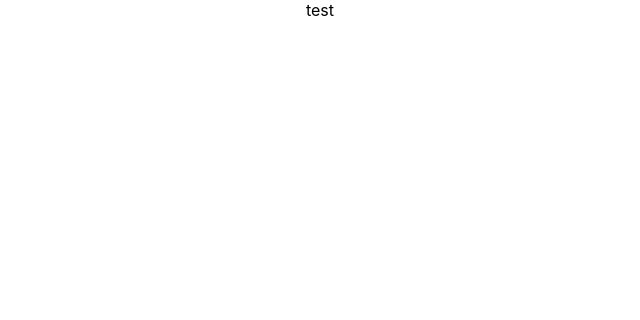
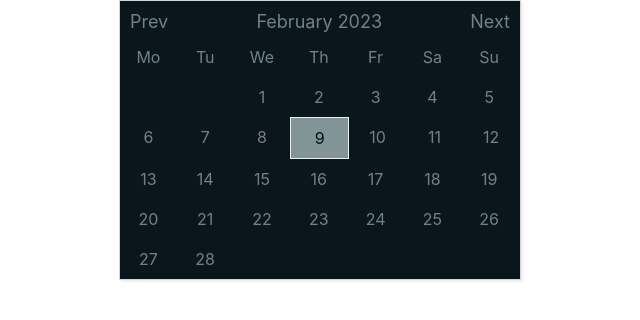
Before and after one commit to avarunraj/reactcalendar, a React (Create React App) app: page / in a window 1280 px wide. Shown: the top 320 px of the page, without its empty margins (320-960 px from the left). Built offline with nearby package versions, Linux system fonts and the light colour scheme.

Commit message:
added initail codes for calander component

```diff
--- a/src/App.css
+++ b/src/App.css
@@ -1,38 +1,7 @@
 .App {
-  text-align: center;
+  width:100%;
+  height:100%;
+  justify-content: center;
+  align-items: center;
+  display: flex;
 }
-
-.App-logo {
-  height: 40vmin;
-  pointer-events: none;
-}
-
-@media (prefers-reduced-motion: no-preference) {
-  .App-logo {
-    animation: App-logo-spin infinite 20s linear;
-  }
-}
-
-.App-header {
-  background-color: #282c34;
-  min-height: 100vh;
-  display: flex;
-  flex-direction: column;
-  align-items: center;
-  justify-content: center;
-  font-size: calc(10px + 2vmin);
-  color: white;
-}
-
-.App-link {
-  color: #61dafb;
-}
-
-@keyframes App-logo-spin {
-  from {
-    transform: rotate(0deg);
-  }
-  to {
-    transform: rotate(360deg);
-  }
-}
--- a/src/App.tsx
+++ b/src/App.tsx
@@ -1,9 +1,10 @@
-import './App.css';
+import "./App.css";
+import { Calendar } from "./Components/Calendar";
 
 function App() {
   return (
     <div className="App">
-      test
+      <Calendar />
     </div>
   );
 }
--- /dev/null
+++ b/src/Components/Calendar.tsx
@@ -0,0 +1,136 @@
+import { useState, useEffect } from "react";
+import styled, { css } from "styled-components";
+
+type dayType = {
+  isToday?: boolean;
+  isSelected?: boolean;
+};
+
+const Frame = styled.div`
+  width: 400px;
+  border: 1px solid lightgrey;
+  box-shadow: 2px 2px 2px #eee;
+  background: #09171d;
+  color: #728284;
+`;
+
+const Header = styled.div`
+  font-size: 18px;
+  padding: 10px 10px 5px 10px;
+  display: flex;
+  justify-content: space-between;
+`;
+
+const Button = styled.div`
+  cursor: pointer;
+`;
+
+const Body = styled.div`
+  width: 100%;
+  display: flex;
+  flex-wrap: wrap;
+`;
+
+const Day = styled.div<dayType>`
+  width: 14.2%;
+  height: 40px;
+  display: flex;
+  align-items: center;
+  justify-content: center;
+  cursor: pointer;
+
+  ${(props: dayType) =>
+    props.isToday &&
+    css`
+      border: 1px solid #eee;
+    `}
+
+  ${(props: dayType) =>
+    props.isSelected &&
+    css`
+      background-color: #839496;
+      color: #011216;
+    `}
+`;
+
+export const Calendar = () => {
+  const DAYS = [31, 28, 31, 30, 31, 30, 31, 31, 30, 31, 30, 31];
+  const DAYS_LEAP = [31, 29, 31, 30, 31, 30, 31, 31, 30, 31, 30, 31];
+  const DAYS_OF_THE_WEEK = ["Mo", "Tu", "We", "Th", "Fr", "Sa", "Su"];
+  const MONTHS = [
+    "Janury",
+    "February",
+    "March",
+    "April",
+    "May",
+    "June",
+    "July",
+    "August",
+    "September",
+    "October",
+    "November",
+    "December",
+  ];
+
+  const today = new Date();
+  const [date, setDate] = useState(today);
+  const [day, setDay] = useState(date.getDate());
+  const [month, setMonth] = useState(date.getMonth());
+  const [year, setYear] = useState(date.getFullYear());
+  const [startDay, setStartDay] = useState(getStartDayOfMonth(date));
+
+  useEffect(() => {
+    setDay(date.getDate());
+    setMonth(date.getMonth());
+    setYear(date.getFullYear());
+    setStartDay(getStartDayOfMonth(date));
+  }, [date]);
+
+  function getStartDayOfMonth(date: Date) {
+    return new Date(date.getFullYear(), date.getMonth(), 1).getDay();
+  }
+
+  function isLeapYear(year: number) {
+    return (year % 4 === 0 && year % 100 !== 0) || year % 400 === 0;
+  }
+
+  const days = isLeapYear(date.getFullYear()) ? DAYS_LEAP : DAYS;
+
+  return (
+    <Frame>
+      <Header>
+        <Button onClick={() => setDate(new Date(year, month - 1, day))}>
+          Prev
+        </Button>
+        <div>
+          {MONTHS[month]} {year}
+        </div>
+        <Button onClick={() => setDate(new Date(year, month + 1, day))}>
+          Next
+        </Button>
+      </Header>
+      <Body>
+        {DAYS_OF_THE_WEEK.map((d) => (
+          <Day key={d}>
+            <div>{d}</div>
+          </Day>
+        ))}
+        {Array(days[month] + (startDay - 1))
+          .fill(null)
+          .map((_, index) => {
+            const d = index - (startDay - 2);
+            return (
+              <Day
+                key={index}
+                isToday={d === today.getDate()}
+                isSelected={d === day}
+                onClick={() => setDate(new Date(year, month, d))}
+              >
+                {d > 0 ? d : ""}
+              </Day>
+            );
+          })}
+      </Body>
+    </Frame>
+  );
+};
```
Also changed, not shown: package.json (+7 -0 lines), 1 other file (tests, documents, lock files or other folders).
